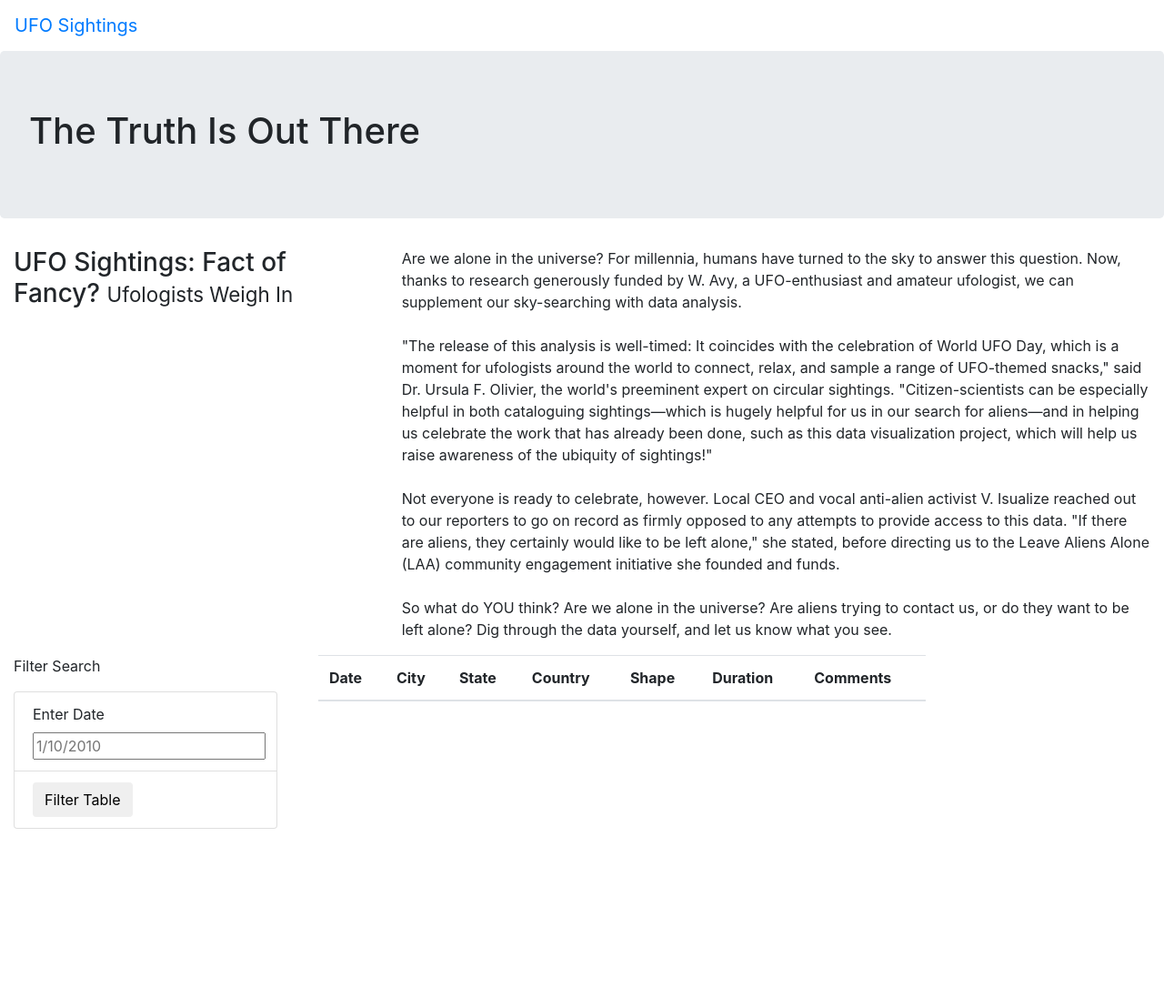
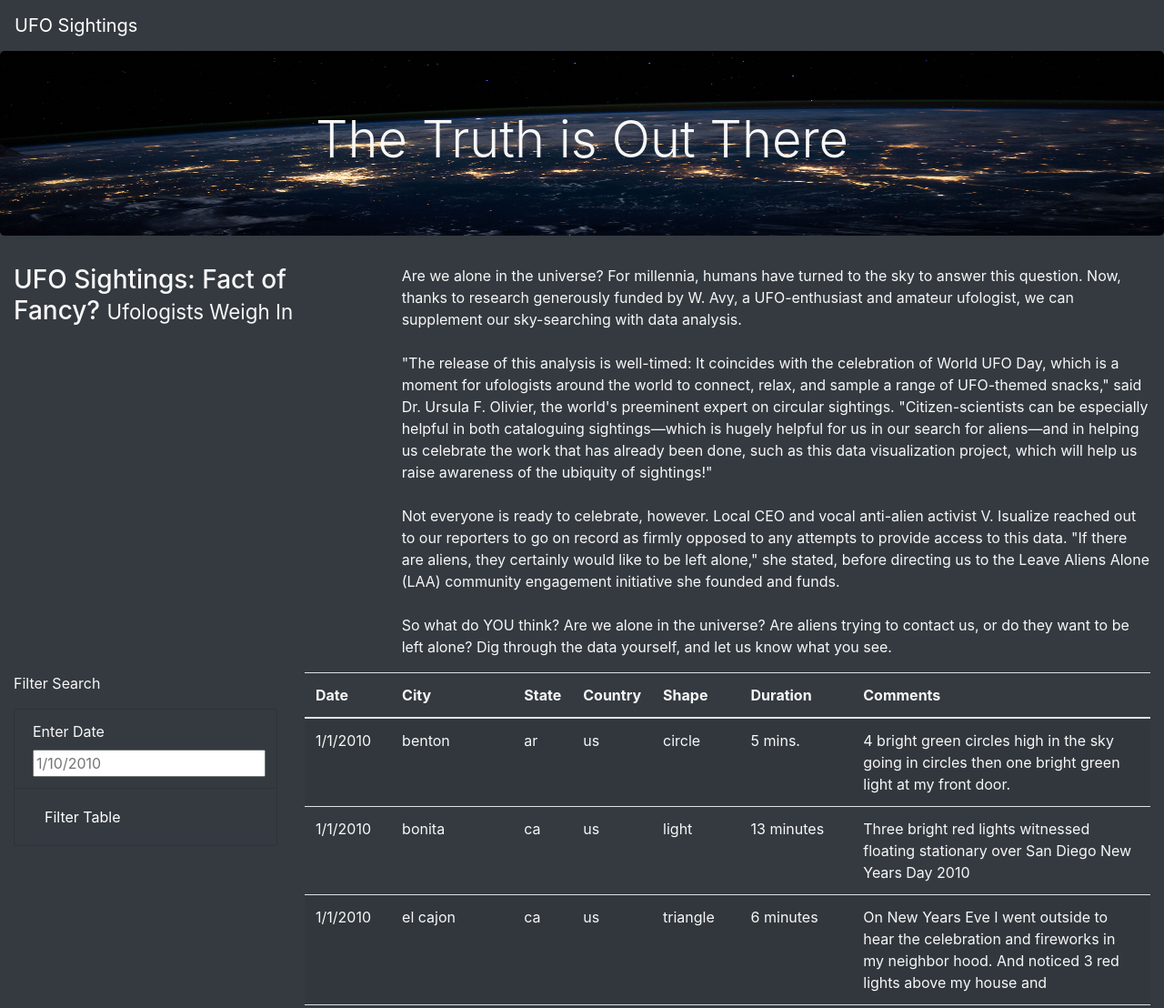
Before and after one commit to stovepipe/UFOs, a plain HTML site: page index.html in a window 1280 px wide. Shown: the top 1108 px of the page at 91% size. Before the commit the page ends 911 px from the top, so only its background shows below. Drawn offline with nearby package versions, Linux system fonts and the light colour scheme.

Commit message:
Classwork complete

```diff
--- a/index.html
+++ b/index.html
@@ -13,14 +13,14 @@
     />
     <link rel="stylesheet" href="static/css/style.css">
 </head>
-<body>
+<body class="bg-dark">
     <div class="wrapper">
-        <nav class="navbar navbar-expand-lg">
+        <nav class="navbar navbar-dark bg-dark navbar-expand-lg">
             <a class="navbar-brand" href="index.html">UFO Sightings</a>
         </nav>
     </div>
     <div class="jumbotron">
-        <h1>The Truth Is Out There</h1>
+        <h1 class="display-4">The Truth is Out There</h1>
     </div>
     <div class="container-fluid">
         <div class="row">
@@ -39,20 +39,19 @@
     <div class="container-fluid">
         <div class="row">
             <div class="col-md-3">
-                <form>
+                <form class="bg-dark">
                     <p>Filter Search</p>
                 </form>
-                <ul class="list-group">
-                    <li class="list-group-item">
+                <ul class="list-group bg-dark">
+                    <li class="list-group-item bg-dark">
                         <label for="date">Enter Date</label>
                         <input type="text" placeholder="1/10/2010" id="datetime" />
                     </li>
-                    <li class="list-group-item">
-                        <button id="filter-btn" type="button" class="btn btn-default">Filter Table</button>
+                    <li class="list-group-item bg-dark">
+                        <button id="filter-btn" type="button" class="btn btn-dark">Filter Table</button>
                     </li>
                 </ul>
             </div>
-            <div class="col-md-9">
             <div class="col-md-9">
                 <table class="table table-striped">
                     <thead>
@@ -71,6 +70,8 @@
             </div>
         </div>
     </div>
-    </div>
+    <script src="https://cdnjs.cloudflare.com/ajax/libs/d3/4.11.0/d3.js"></script>
+    <script src="static/js/data.js"></script>
+    <script src="static/js/app.js"></script>
 </body>
 </html>
--- a/static/css/style.css
+++ b/static/css/style.css
@@ -0,0 +1,10 @@
+body {
+
+    color: #f7f7f7;
+}
+
+.jumbotron {
+  background-image: url("../images/nasa.jpg");
+  background-size: 100% 100%;
+  text-align: center;
+}
```
Also changed, not shown: static/images/nasa.jpg (added). Lines whose indentation alone changed are shown as unchanged.
